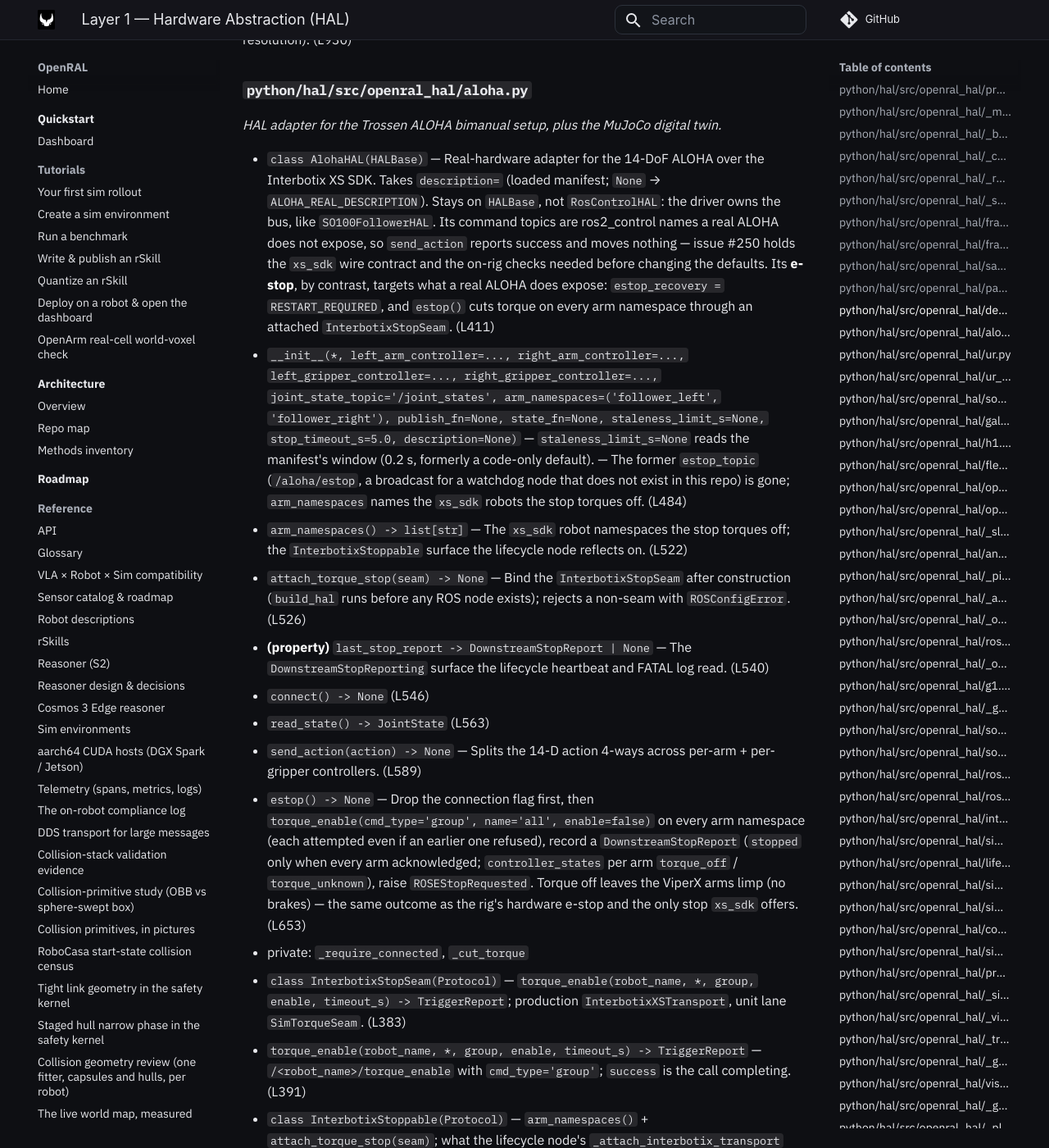
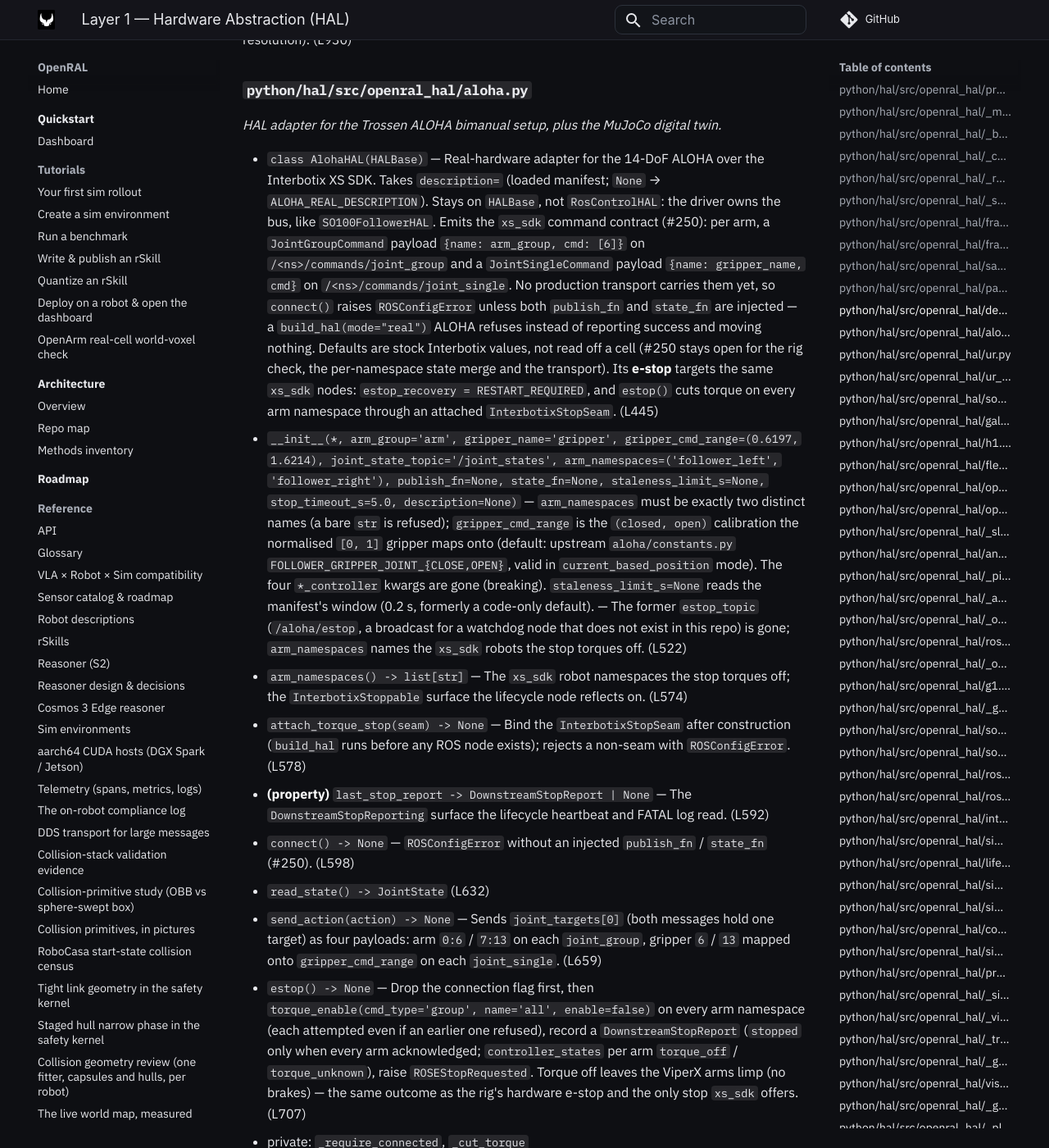
Before and after one commit to OpenRAL/openral, an MkDocs documentation site: the page built from docs/methods/01-hal.md, in a window 1280 px wide and 1400 px high, scrolled down 14932 px. Shown: the whole window at 82% size. Built offline with MkDocs 1.6.1 and Material for MkDocs 9.7.7, drawn with Linux system fonts in a browser that asks for light colours; comment, search, counter and statistics services are not loaded; some of the changed text lies outside the part shown.

Commit message:
fix(hal)!: AlohaHAL speaks the xs_sdk wire contract (#250)
A real Trossen ALOHA runs interbotix_xs_sdk's xs_sdk node per arm, not
ros2_control, so AlohaHAL's /…/arm_controller/joint_trajectory and
/…/gripper_controller/command topics had no subscriber and every
send_action reported success without moving the arms.

- Arms go out as interbotix_xs_msgs/JointGroupCommand{arm} on
  /<ns>/commands/joint_group, namespaces follower_left/follower_right
  (exactly two distinct; a bare str is rejected).
- Gripper goes out as JointSingleCommand{gripper} on
  /<ns>/commands/joint_single: stock ALOHA lists it under `singles:`, not
  `groups:`. The normalised [0, 1] value is mapped onto a new
  gripper_cmd_range (closed, open) calibration parameter, defaulting to
  upstream FOLLOWER_GRIPPER_JOINT_{CLOSE,OPEN}; confirm on the cell.
- send_action sends joint_targets[0]: both messages hold one target, and
  jumping to the chunk's end cuts through the planned path.
- connect() raises ROSConfigError without an injected publish_fn and
  state_fn; no production xs_sdk transport exists yet.
- HAL parameters wired through robot.yaml hal.parameters.defaults (read
  by build_hal) and mirrored in ALOHA_REAL_DESCRIPTION.
- HIL bridge retargeted to the xs_sdk messages with a per-namespace
  joint-state merge; its integration tests skip without
  interbotix_xs_msgs.
- Docs: methods 01/12/14, repo state map, robots reference, tests README.

Refs #250 (production transport and on-rig confirmation still owed).

BREAKING CHANGE: AlohaHAL drops the left/right_arm_controller and
left/right_gripper_controller kwargs (now arm_group, gripper_name,
gripper_cmd_range, arm_namespaces); connect() now refuses without an
injected publish_fn and state_fn.

Co-Authored-By: Adrian <adrianllopart@gmail.com>
Co-Authored-By: Claude Opus 5.5 <noreply@anthropic.com>
Claude-Session: https://claude.ai/code/session_01NavzwYBMuN2jqLLu5pSVRV
Signed-off-by: kittimzhe <kittimzhe@users.noreply.github.com>
Signed-off-by: Adrian <adrianllopart@gmail.com>

```diff
--- a/docs/methods/01-hal.md
+++ b/docs/methods/01-hal.md
@@ -199,43 +199,42 @@ _Reusable, robot-agnostic depth-camera → `sensor_msgs/PointCloud2` plumbing fo
 ### `python/hal/src/openral_hal/aloha.py`
 _HAL adapter for the Trossen ALOHA bimanual setup, plus the MuJoCo digital twin._
 
-- `class AlohaHAL(HALBase)` — Real-hardware adapter for the 14-DoF ALOHA over the Interbotix XS SDK. Takes `description=` (loaded manifest; `None` → `ALOHA_REAL_DESCRIPTION`). Stays on `HALBase`, not `RosControlHAL`: the driver owns the bus, like `SO100FollowerHAL`. Its command topics are ros2_control names a real ALOHA does not expose, so `send_action` reports success and moves nothing — issue #250 holds the `xs_sdk` wire contract and the on-rig checks needed before changing the defaults. Its **e-stop**, by contrast, targets what a real ALOHA does expose: `estop_recovery = RESTART_REQUIRED`, and `estop()` cuts torque on every arm namespace through an attached `InterbotixStopSeam`. (L411)
-  - `__init__(*, left_arm_controller=..., right_arm_controller=..., left_gripper_controller=..., right_gripper_controller=..., joint_state_topic='/joint_states', arm_namespaces=('follower_left', 'follower_right'), publish_fn=None, state_fn=None, staleness_limit_s=None, stop_timeout_s=5.0, description=None)` — `staleness_limit_s=None` reads the manifest's window (0.2 s, formerly a code-only default). — The former `estop_topic` (`/aloha/estop`, a broadcast for a watchdog node that does not exist in this repo) is gone; `arm_namespaces` names the `xs_sdk` robots the stop torques off. (L484)
-  - `arm_namespaces() -> list[str]` — The `xs_sdk` robot namespaces the stop torques off; the `InterbotixStoppable` surface the lifecycle node reflects on. (L522)
-  - `attach_torque_stop(seam) -> None` — Bind the `InterbotixStopSeam` after construction (`build_hal` runs before any ROS node exists); rejects a non-seam with `ROSConfigError`. (L526)
-  - **(property)** `last_stop_report -> DownstreamStopReport | None` — The `DownstreamStopReporting` surface the lifecycle heartbeat and FATAL log read. (L540)
-  - `connect() -> None` (L546)
-  - `read_state() -> JointState` (L563)
-  - `send_action(action) -> None` — Splits the 14-D action 4-ways across per-arm + per-gripper controllers. (L589)
-  - `estop() -> None` — Drop the connection flag first, then `torque_enable(cmd_type='group', name='all', enable=false)` on every arm namespace (each attempted even if an earlier one refused), record a `DownstreamStopReport` (`stopped` only when every arm acknowledged; `controller_states` per arm `torque_off` / `torque_unknown`), raise `ROSEStopRequested`. Torque off leaves the ViperX arms limp (no brakes) — the same outcome as the rig's hardware e-stop and the only stop `xs_sdk` offers. (L653)
+- `class AlohaHAL(HALBase)` — Real-hardware adapter for the 14-DoF ALOHA over the Interbotix XS SDK. Takes `description=` (loaded manifest; `None` → `ALOHA_REAL_DESCRIPTION`). Stays on `HALBase`, not `RosControlHAL`: the driver owns the bus, like `SO100FollowerHAL`. Emits the `xs_sdk` command contract (#250): per arm, a `JointGroupCommand` payload `{name: arm_group, cmd: [6]}` on `/<ns>/commands/joint_group` and a `JointSingleCommand` payload `{name: gripper_name, cmd}` on `/<ns>/commands/joint_single`. No production transport carries them yet, so `connect()` raises `ROSConfigError` unless both `publish_fn` and `state_fn` are injected — a `build_hal(mode="real")` ALOHA refuses instead of reporting success and moving nothing. Defaults are stock Interbotix values, not read off a cell (#250 stays open for the rig check, the per-namespace state merge and the transport). Its **e-stop** targets the same `xs_sdk` nodes: `estop_recovery = RESTART_REQUIRED`, and `estop()` cuts torque on every arm namespace through an attached `InterbotixStopSeam`. (L445)
+  - `__init__(*, arm_group='arm', gripper_name='gripper', gripper_cmd_range=(0.6197, 1.6214), joint_state_topic='/joint_states', arm_namespaces=('follower_left', 'follower_right'), publish_fn=None, state_fn=None, staleness_limit_s=None, stop_timeout_s=5.0, description=None)` — `arm_namespaces` must be exactly two distinct names (a bare `str` is refused); `gripper_cmd_range` is the `(closed, open)` calibration the normalised `[0, 1]` gripper maps onto (default: upstream `aloha/constants.py` `FOLLOWER_GRIPPER_JOINT_{CLOSE,OPEN}`, valid in `current_based_position` mode). The four `*_controller` kwargs are gone (breaking). `staleness_limit_s=None` reads the manifest's window (0.2 s, formerly a code-only default). — The former `estop_topic` (`/aloha/estop`, a broadcast for a watchdog node that does not exist in this repo) is gone; `arm_namespaces` names the `xs_sdk` robots the stop torques off. (L522)
+  - `arm_namespaces() -> list[str]` — The `xs_sdk` robot namespaces the stop torques off; the `InterbotixStoppable` surface the lifecycle node reflects on. (L574)
+  - `attach_torque_stop(seam) -> None` — Bind the `InterbotixStopSeam` after construction (`build_hal` runs before any ROS node exists); rejects a non-seam with `ROSConfigError`. (L578)
+  - **(property)** `last_stop_report -> DownstreamStopReport | None` — The `DownstreamStopReporting` surface the lifecycle heartbeat and FATAL log read. (L592)
+  - `connect() -> None` — `ROSConfigError` without an injected `publish_fn` / `state_fn` (#250). (L598)
+  - `read_state() -> JointState` (L632)
+  - `send_action(action) -> None` — Sends `joint_targets[0]` (both messages hold one target) as four payloads: arm `0:6` / `7:13` on each `joint_group`, gripper `6` / `13` mapped onto `gripper_cmd_range` on each `joint_single`. (L659)
+  - `estop() -> None` — Drop the connection flag first, then `torque_enable(cmd_type='group', name='all', enable=false)` on every arm namespace (each attempted even if an earlier one refused), record a `DownstreamStopReport` (`stopped` only when every arm acknowledged; `controller_states` per arm `torque_off` / `torque_unknown`), raise `ROSEStopRequested`. Torque off leaves the ViperX arms limp (no brakes) — the same outcome as the rig's hardware e-stop and the only stop `xs_sdk` offers. (L707)
   - private: `_require_connected`, `_cut_torque`
-- `class InterbotixStopSeam(Protocol)` — `torque_enable(robot_name, *, group, enable, timeout_s) -> TriggerReport`; production `InterbotixXSTransport`, unit lane `SimTorqueSeam`. (L383)
-  - `torque_enable(robot_name, *, group, enable, timeout_s) -> TriggerReport` — `/<robot_name>/torque_enable` with `cmd_type='group'`; `success` is the call completing. (L391)
-- `class InterbotixStoppable(Protocol)` — `arm_namespaces()` + `attach_torque_stop(seam)`; what the lifecycle node's `_attach_interbotix_transport` reflects on. (L399)
-  - `arm_namespaces() -> list[str]` (L402)
-  - `attach_torque_stop(seam) -> None` (L406)
-- `class AlohaMujocoHAL(MujocoArmHAL)` — MuJoCo digital twin for the 14-DoF bimanual ALOHA; thin manifest-driven wrapper around `MujocoArmHAL` (bimanual amendment). All wiring lives in `ALOHA_DESCRIPTION.sim`: `gym_aloha:bimanual_viperx_transfer_cube` URI, explicit `joint_qpos_addr` / `actuator_index` (left arm 0-5, left gripper 6, right arm 8-13, right gripper 14 — skipping the negative-finger slots), two grippers on a normalized `[0, 1]` channel (0 closed, 1 open; `NORMALISED` writes, `AFFINE_LOW_HIGH` reads, mapped onto the finger range `[0.021, 0.057]` m) with `mirror_actuator_index` (positive finger + negative finger), `keyframe_index: 0` (seeds the fingers inside that range). (L732)
-  - `__init__(*, mjcf_path=None, settle_steps=None, gravity_enabled=True, staleness_limit_s=0.5)` — Forwards to `self._init_from_description(ALOHA_DESCRIPTION, …)`. (L770)
-- `_aloha_joint_specs() -> list[JointSpec]` (L171)
-- `_default_publish(topic, msg) -> None` (L720)
-- module const `_ALOHA_LEFT_ARM_JOINTS: tuple[str, ...]` (L116) — left-arm joint names, ViperX 300 order.
-- module const `_ALOHA_LEFT_GRIPPER_JOINT: str` (L124) — left gripper joint name.
-- module const `_ALOHA_RIGHT_ARM_JOINTS: tuple[str, ...]` (L125) — right-arm joint names.
-- module const `_ALOHA_RIGHT_GRIPPER_JOINT: str` (L133) — right gripper joint name.
-- module const `_ALOHA_JOINT_NAMES: tuple[str, ...]` (L135) — full 14-DoF joint order: left arm + left gripper + right arm + right gripper.
-- module const `_PI: float = 3.14159` (L147) — truncated π matching the YAML manifest's string form, used by `_ALOHA_ARM_POSITION_LIMITS` so the manifest-vs-HAL drift guard stays byte-equal.
-- module const `_ALOHA_ARM_POSITION_LIMITS: dict[str, tuple[float, float]]` (L148) — per-joint-group position limits from the ViperX 300 data sheet.
-- module const `_ALOHA_GRIPPER_POSITION_LIMITS: tuple[float, float]` (L160)
-- module const `_ALOHA_ARM_AXIS: dict[str, tuple[float, float, float]]` (L161) — per-joint-group rotation axis.
-- module const `_DEFAULT_LEFT_ARM_CONTROLLER: str` (L360) — `AlohaHAL`'s default left-arm `xs_sdk` controller name.
-- module const `_DEFAULT_RIGHT_ARM_CONTROLLER: str` (L361) — default right-arm controller name.
-- module const `_DEFAULT_LEFT_GRIPPER_CONTROLLER: str` (L362) — default left-gripper controller name.
-- module const `_DEFAULT_RIGHT_GRIPPER_CONTROLLER: str` (L363) — default right-gripper controller name, matching the udev-pinned CAN dev-id convention.
-- module const `_DEFAULT_ALOHA_JOINT_STATE_TOPIC: str` (L367) — default `/joint_states` topic.
-- module const `_DEFAULT_ALOHA_ARM_NAMESPACES: tuple[str, str]` (L375) — the `xs_sdk` robot namespaces `estop` torques off (`follower_left`, `follower_right`).
-- module const `_TORQUE_GROUP_ALL = "all"` (L376) — the `TorqueEnable` group name covering every joint of one arm.
-- const `ALOHA_DESCRIPTION = RobotDescription(...)` (L215) — sim baseline; `sdk_kind="open"`, `hal.sim="openral_hal.aloha:AlohaMujocoHAL"` + `hal.real="openral_hal.aloha:AlohaHAL"`.
-- const `ALOHA_REAL_DESCRIPTION = make_real_description(ALOHA_DESCRIPTION, sdk_kind="closed_with_api")` (L348) — inherits the shared `hal`; what `robots/aloha_bimanual/robot.yaml` mirrors.
+- `class InterbotixStopSeam(Protocol)` — `torque_enable(robot_name, *, group, enable, timeout_s) -> TriggerReport`; production `InterbotixXSTransport`, unit lane `SimTorqueSeam`. (L417)
+  - `torque_enable(robot_name, *, group, enable, timeout_s) -> TriggerReport` — `/<robot_name>/torque_enable` with `cmd_type='group'`; `success` is the call completing. (L425)
+- `class InterbotixStoppable(Protocol)` — `arm_namespaces()` + `attach_torque_stop(seam)`; what the lifecycle node's `_attach_interbotix_transport` reflects on. (L433)
+  - `arm_namespaces() -> list[str]` (L436)
+  - `attach_torque_stop(seam) -> None` (L440)
+- `class AlohaMujocoHAL(MujocoArmHAL)` — MuJoCo digital twin for the 14-DoF bimanual ALOHA; thin manifest-driven wrapper around `MujocoArmHAL` (bimanual amendment). All wiring lives in `ALOHA_DESCRIPTION.sim`: `gym_aloha:bimanual_viperx_transfer_cube` URI, explicit `joint_qpos_addr` / `actuator_index` (left arm 0-5, left gripper 6, right arm 8-13, right gripper 14 — skipping the negative-finger slots), two grippers on a normalized `[0, 1]` channel (0 closed, 1 open; `NORMALISED` writes, `AFFINE_LOW_HIGH` reads, mapped onto the finger range `[0.021, 0.057]` m) with `mirror_actuator_index` (positive finger + negative finger), `keyframe_index: 0` (seeds the fingers inside that range). (L781)
+  - `__init__(*, mjcf_path=None, settle_steps=None, gravity_enabled=True, staleness_limit_s=0.5)` — Forwards to `self._init_from_description(ALOHA_DESCRIPTION, …)`. (L819)
+- `_aloha_joint_specs() -> list[JointSpec]` (L177)
+- module const `_ALOHA_LEFT_ARM_JOINTS: tuple[str, ...]` (L122) — left-arm joint names, ViperX 300 order.
+- module const `_ALOHA_LEFT_GRIPPER_JOINT: str` (L130) — left gripper joint name.
+- module const `_ALOHA_RIGHT_ARM_JOINTS: tuple[str, ...]` (L131) — right-arm joint names.
+- module const `_ALOHA_RIGHT_GRIPPER_JOINT: str` (L139) — right gripper joint name.
+- module const `_ALOHA_JOINT_NAMES: tuple[str, ...]` (L141) — full 14-DoF joint order: left arm + left gripper + right arm + right gripper.
+- module const `_PI: float = 3.14159` (L153) — truncated π matching the YAML manifest's string form, used by `_ALOHA_ARM_POSITION_LIMITS` so the manifest-vs-HAL drift guard stays byte-equal.
+- module const `_ALOHA_ARM_POSITION_LIMITS: dict[str, tuple[float, float]]` (L154) — per-joint-group position limits from the ViperX 300 data sheet.
+- module const `_ALOHA_GRIPPER_POSITION_LIMITS: tuple[float, float]` (L166)
+- module const `_ALOHA_ARM_AXIS: dict[str, tuple[float, float, float]]` (L167) — per-joint-group rotation axis.
+- module const `_ALOHA_ARM_COUNT: int` — a real ALOHA is bimanual: exactly two follower namespaces (#250).
+- module const `_DEFAULT_ARM_GROUP: str` — `xs_sdk` motor group receiving the 6-DoF arm commands (`JointGroupCommand.name`, #250).
+- module const `_DEFAULT_GRIPPER_NAME: str` — `xs_sdk` single motor receiving the gripper (`JointSingleCommand.name`; stock ALOHA lists `gripper` under `singles:`, #250).
+- module const `_DEFAULT_GRIPPER_CMD_RANGE: tuple[float, float]` — `(0.6197, 1.6214)`, upstream ALOHA's follower gripper joint close/open.
+- module const `_DEFAULT_ALOHA_JOINT_STATE_TOPIC: str` (L401) — `/joint_states`, reported only; `xs_sdk` publishes `/<ns>/joint_states` per arm and the merge is still open (#250).
+- module const `_DEFAULT_ALOHA_ARM_NAMESPACES: tuple[str, str]` (L409) — the `xs_sdk` robot namespaces `estop` torques off (`follower_left`, `follower_right`).
+- module const `_TORQUE_GROUP_ALL = "all"` (L410) — the `TorqueEnable` group name covering every joint of one arm.
+- const `ALOHA_DESCRIPTION = RobotDescription(...)` (L221) — sim baseline; `sdk_kind="open"`, `hal.sim="openral_hal.aloha:AlohaMujocoHAL"` + `hal.real="openral_hal.aloha:AlohaHAL"`.
+- const `ALOHA_REAL_DESCRIPTION = make_real_description(ALOHA_DESCRIPTION, sdk_kind="closed_with_api")` (L368) — inherits the shared `hal`; what `robots/aloha_bimanual/robot.yaml` mirrors.
 
 ### `python/hal/src/openral_hal/ur.py`
 _HAL adapters for the Universal Robots UR5e and UR10e arms (sim, MuJoCo)._
```
Also changed, not shown: docs/architecture/repo-state-map.html (+5 -5 lines), docs/methods/12-tests-hil.md (+6 -6 lines), docs/methods/14-duplication-watch.md (+2 -2 lines), docs/reference/robots.md (+1 -1 lines), 8 other files.
